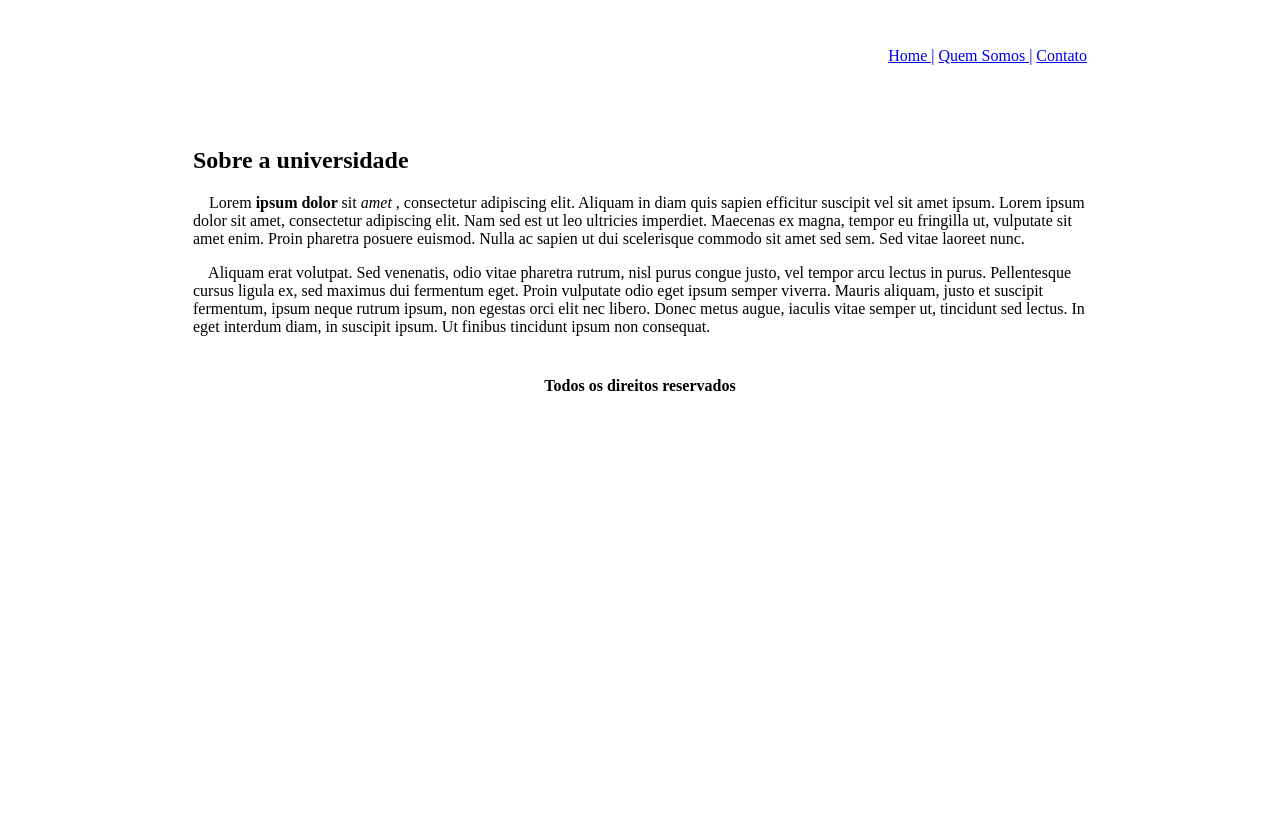
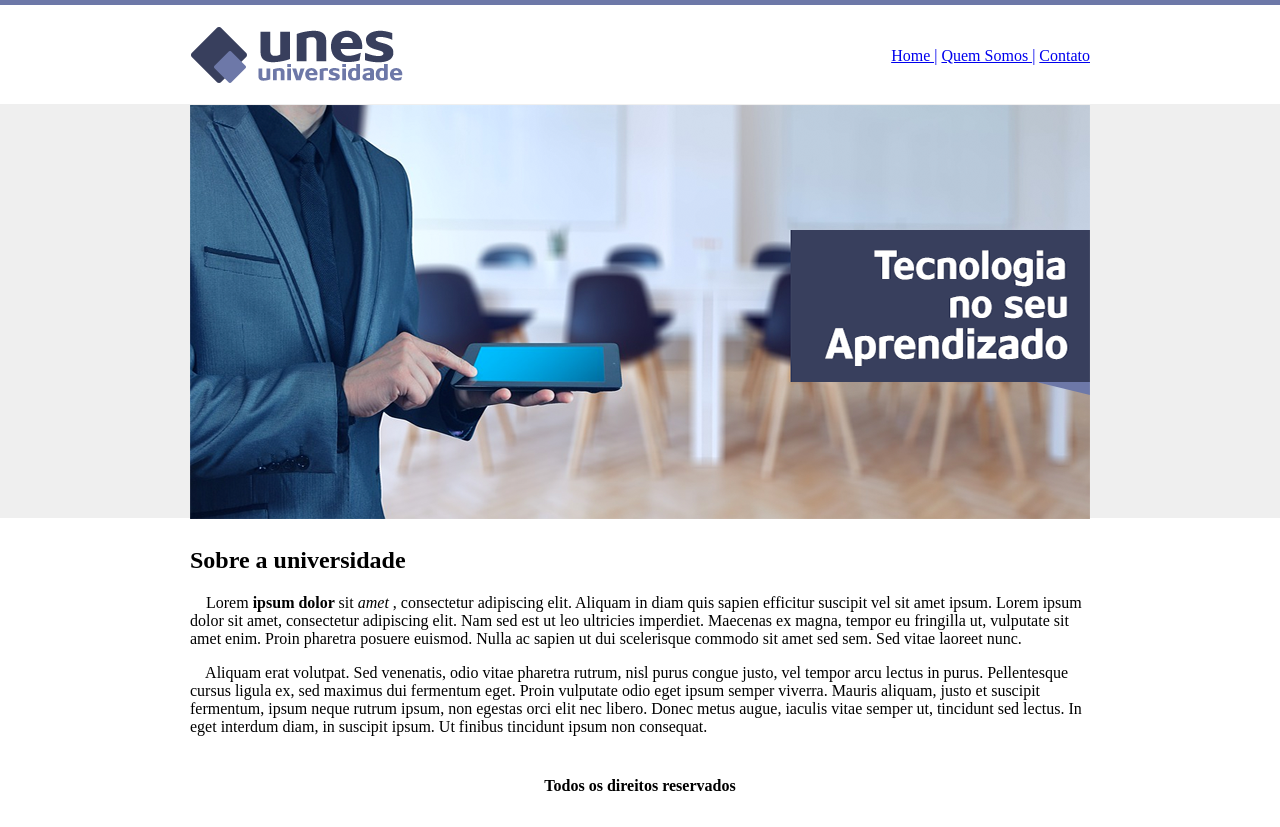
Before and after one commit to IasminMuniz/Universidade-UNES, a plain HTML site: page index.html in a window 1280 px wide. Before the commit the page ends 800 px from the top, so only its background shows below. Drawn offline with Linux system fonts and the light colour scheme.

Commit message:
Update index.html

```diff
--- a/index.html
+++ b/index.html
@@ -5,11 +5,11 @@
 		<meta charset="utf-8">
 	</head>
 
-	<body background=""> <!-- inserir imagem -->
+	<body background="https://github.com/IasminMuniz/Universidade-UNES/blob/main/img/fundo.png?raw=true"> <!-- inserir imagem -->
 
 		<table border="0" width="900" align="center">
 			<tr>
-				<td height="90"><img src=""></td><!-- inserir imagem -->
+				<td height="90"><img src="https://github.com/IasminMuniz/Universidade-UNES/blob/main/img/logo.png?raw=true"></td><!-- inserir imagem -->
 				<td align="right">
 					<a  href="index.html">Home |</a>
 					<a  href="quem-somos.html">Quem Somos |</a>
@@ -19,7 +19,7 @@
 
 			<tr>
 				<td colspan="2">
-					<img src=""><!-- inserir imagem -->
+					<img src="https://github.com/IasminMuniz/Universidade-UNES/blob/main/img/capa.png?raw=true"><!-- inserir imagem -->
 				</td>
 			</tr>
 			<tr>
```
